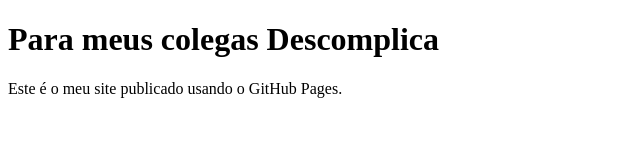
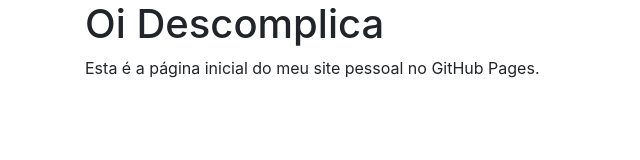
Before and after one commit to davidassef/meu-portfolio, a plain HTML site: page index.html in a window 1280 px wide. Shown: the whole page, without its empty margins (0-640 px from the left). Drawn offline with nearby package versions, Linux system fonts and the light colour scheme.

Commit message:
Update index.html

```diff
--- a/index.html
+++ b/index.html
@@ -3,10 +3,22 @@
 <head>
     <meta charset="UTF-8">
     <meta name="viewport" content="width=device-width, initial-scale=1.0">
-    <title>Meu Site no GitHub Pages</title>
+    <title>Meu Portfólio</title>
+    <!-- Incluir CSS do Bootstrap aqui se necessário -->
+    <link rel="stylesheet" href="https://stackpath.bootstrapcdn.com/bootstrap/4.5.2/css/bootstrap.min.css">
+    <style>
+        /* Seus estilos personalizados vão aqui */
+    </style>
 </head>
 <body>
-    <h1>Para meus colegas Descomplica</h1>
-    <p>Este é o meu site publicado usando o GitHub Pages.</p>
+    <div class="container">
+        <h1>Oi Descomplica</h1>
+        <p>Esta é a página inicial do meu site pessoal no GitHub Pages.</p>
+        <!-- Conteúdo do site -->
+    </div>
+    <!-- Scripts do Bootstrap -->
+    <script src="https://code.jquery.com/jquery-3.5.1.slim.min.js"></script>
+    <script src="https://cdn.jsdelivr.net/npm/popper.js@1.9.5/umd.js"></script>
+    <script src="https://stackpath.bootstrapcdn.com/bootstrap/4.5.2/js/bootstrap.min.js"></script>
 </body>
 </html>
```
